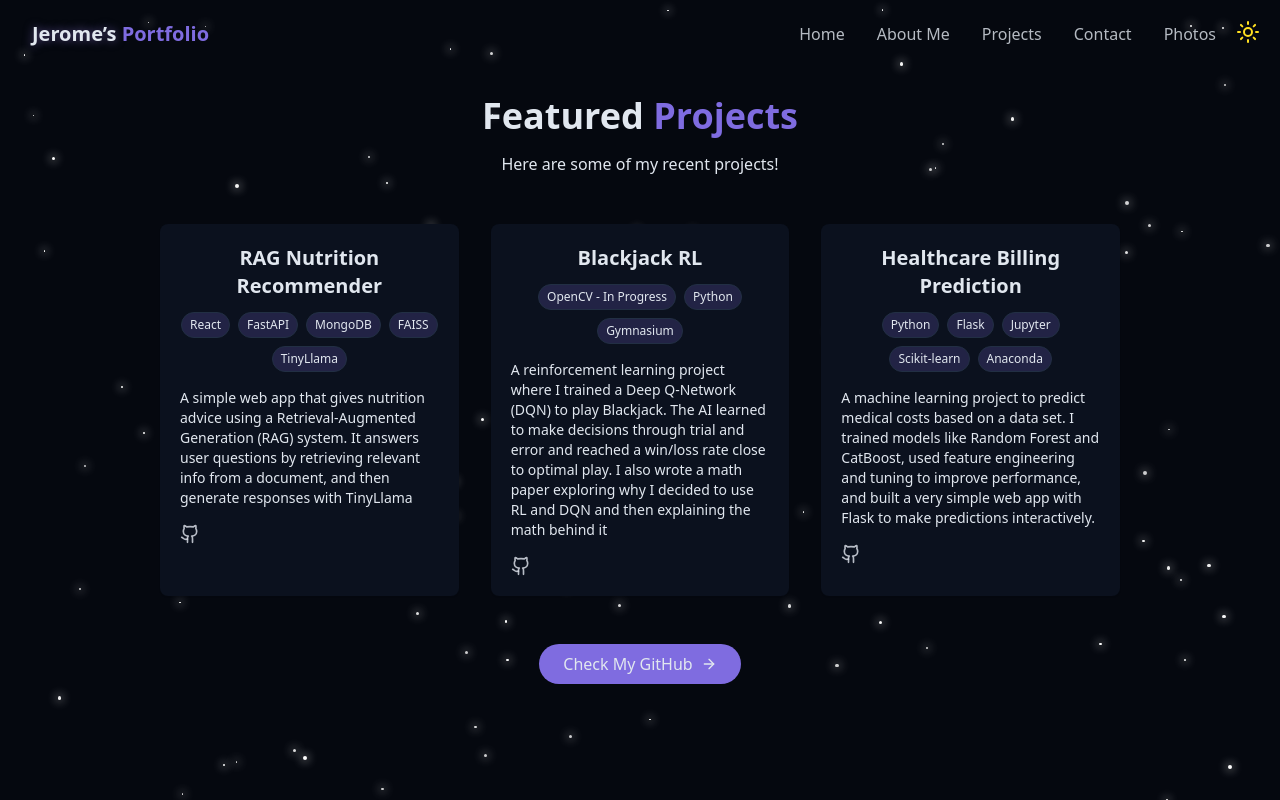
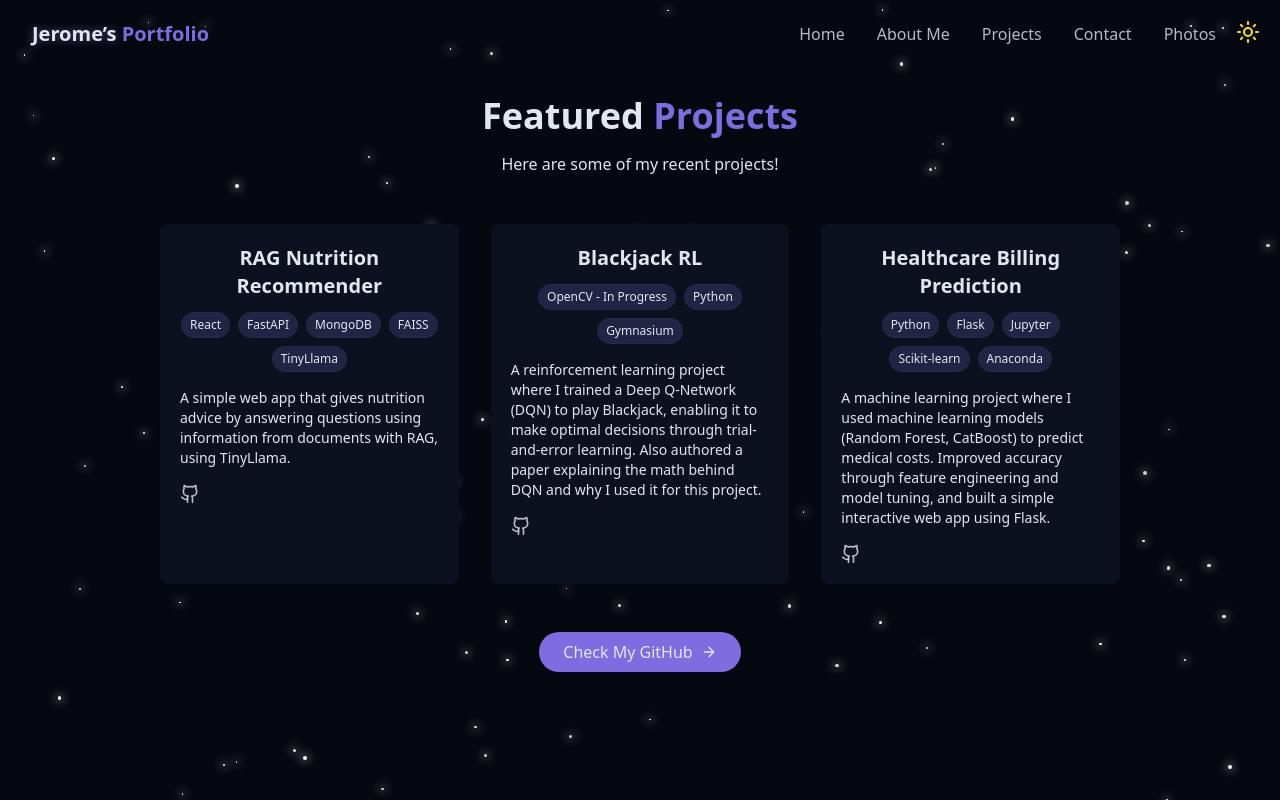
Before and after one commit to Jrodrigo06/personal-website, a React (Vite) app in the folder personal-website/: page /projects in a window 1280 px wide. Built offline with nearby package versions, Linux system fonts and the light colour scheme.

Commit message:
Simplify descriptions of projects

```diff
--- a/personal-website/src/pages/Projects.tsx
+++ b/personal-website/src/pages/Projects.tsx
@@ -8,9 +8,7 @@ const projects = [
     {
         id: 1,
         title: "RAG Nutrition Recommender",
-        description: `A simple web app that gives nutrition advice using a
-        Retrieval-Augmented Generation (RAG) system. It answers user questions by
-        retrieving relevant info from a document, and then generate responses with TinyLlama`,
+        description: `A simple web app that gives nutrition advice by answering questions using information from documents with RAG, using TinyLlama.`,
         tags: ["React", "FastAPI", "MongoDB", "FAISS", "TinyLlama"],
         githubUrl: "https://github.com/Jrodrigo06/llm-health-recommender"
     },
@@ -18,9 +16,8 @@ const projects = [
     {
         id: 2,
         title: "Blackjack RL",
-        description: `A reinforcement learning project where I trained a Deep Q-Network (DQN) to play Blackjack.
-        The AI learned to make decisions through trial and error and reached a win/loss rate close to optimal play.
-        I also wrote a math paper exploring why I decided to use RL and DQN and then explaining the math behind it`,
+        description: `A reinforcement learning project where I trained a Deep Q-Network (DQN) to play Blackjack, enabling it to make optimal decisions through trial-and-error learning.
+         Also authored a paper explaining the math behind DQN and why I used it for this project.`,
         tags: ['OpenCV - In Progress', "Python", "Gymnasium"],
         githubUrl: "https://github.com/Jrodrigo06/BlackJackOpenCV"
     },
@@ -28,8 +25,8 @@ const projects = [
     {
         id: 3,
         title: "Healthcare Billing Prediction",
-        description: `A machine learning project to predict medical costs based on a data set. I trained models like Random Forest and CatBoost,
-        used feature engineering and tuning to improve performance, and built a very simple web app with Flask to make predictions interactively.`,
+        description: `A machine learning project where I used machine learning models (Random Forest, CatBoost) to predict medical costs.
+        Improved accuracy through feature engineering and model tuning, and built a simple interactive web app using Flask.`,
         tags: ['Python', 'Flask', 'Jupyter', 'Scikit-learn', 'Anaconda'],
         githubUrl: "https://github.com/Jrodrigo06/MLProject-HealthCareBilling"
 
```
